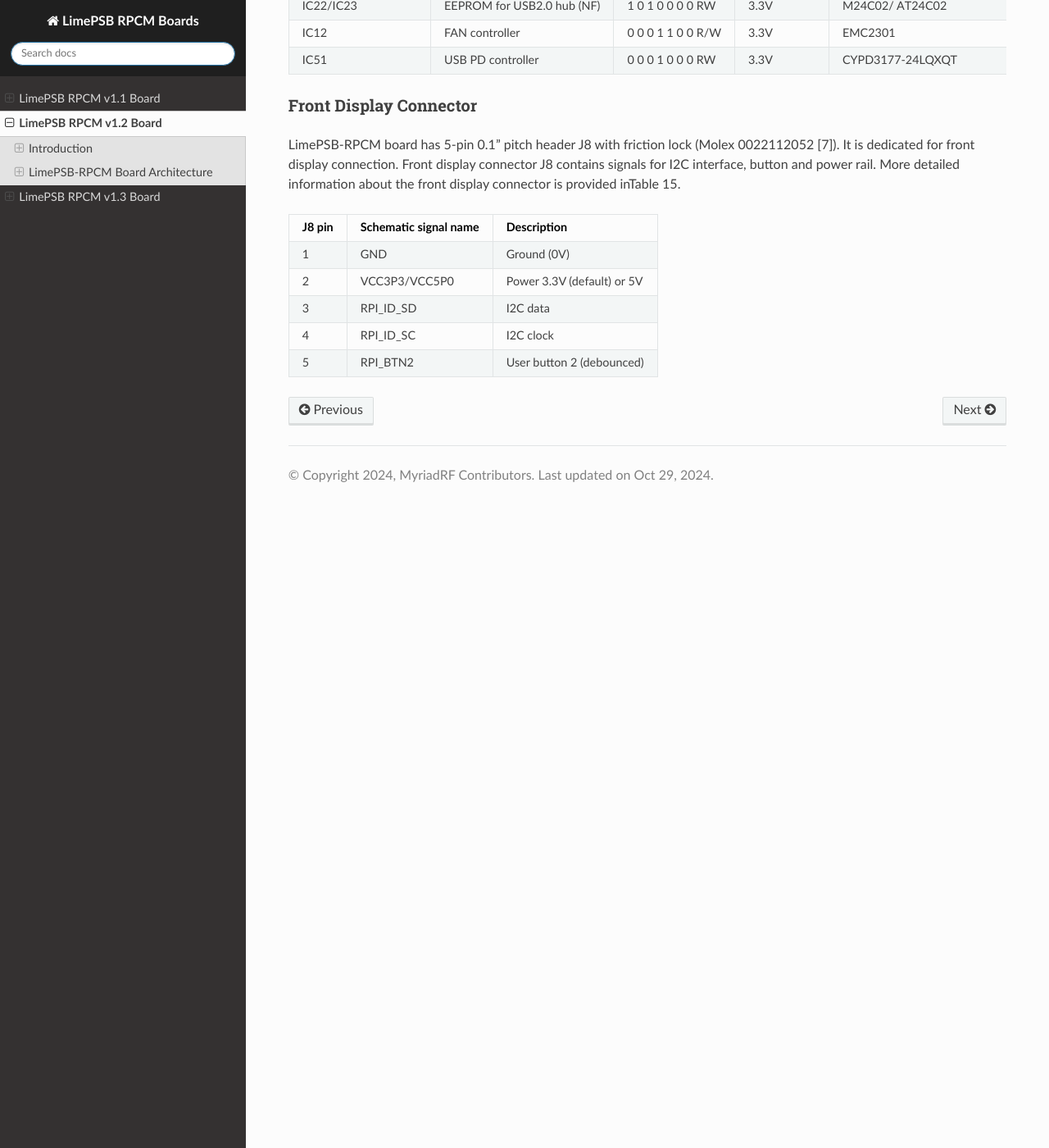
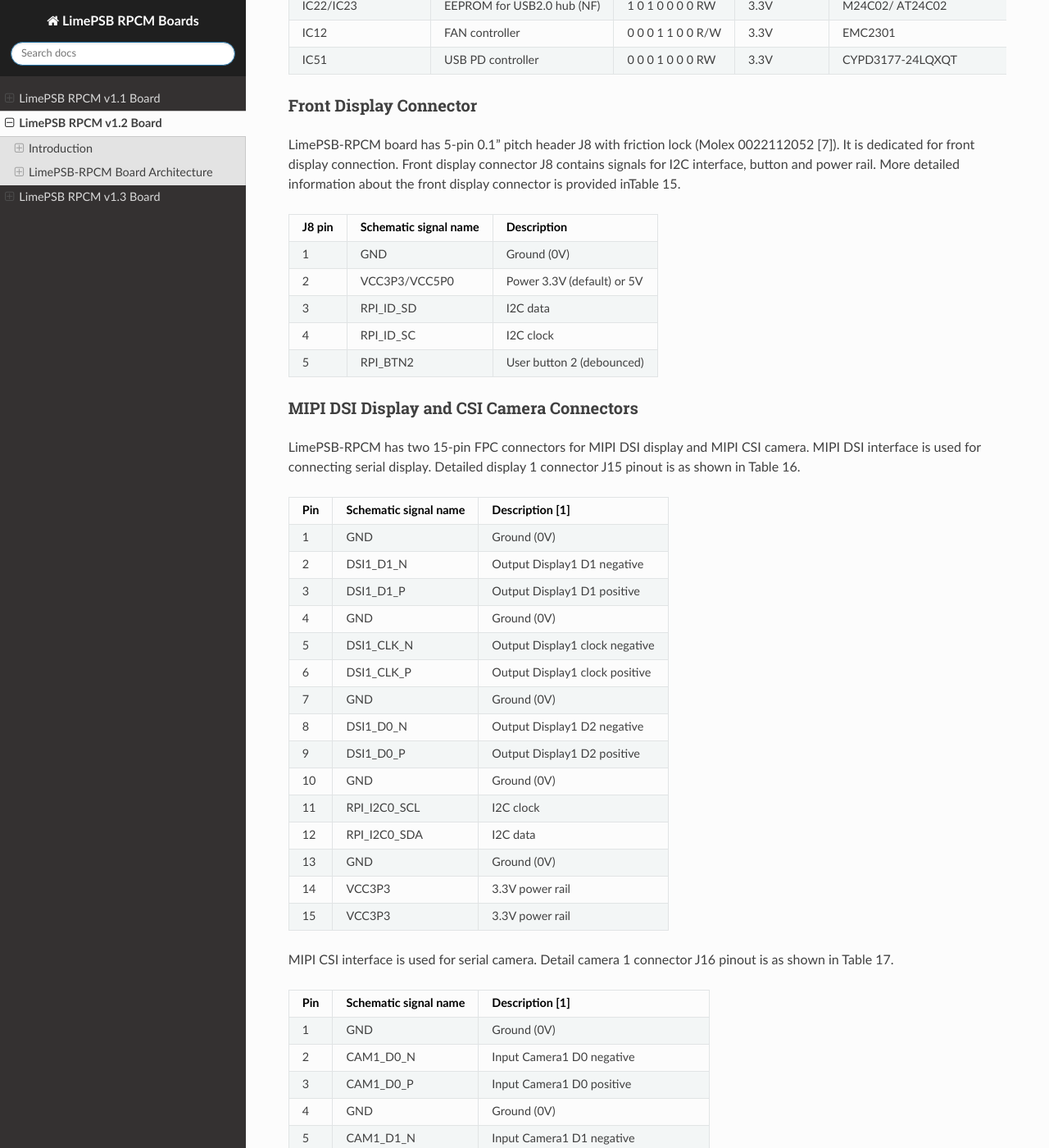
Before and after one commit to myriadrf/LimePSB-RPCM, a Sphinx documentation site: the page built from docs/v1.2/index.rst, in a window 1280 px wide and 1400 px high, scrolled down 21501 px. Shown: the whole window at 82% size. Built offline with Sphinx 7.4.7 and the Read the Docs theme 3.1.0, drawn with Linux system fonts in a browser that asks for light colours; some of the changed text lies outside the part shown.

Commit message:
Added MIPI DSI Display and CSI Camera Connectors chapter

```diff
--- a/docs/v1.2/index.rst
+++ b/docs/v1.2/index.rst
@@ -1117,3 +1117,82 @@
 +------------+---------------------------+----------------------------+
 | 5          | RPI_BTN2                  | User button 2 (debounced)  |
 +------------+---------------------------+----------------------------+
+
+MIPI DSI Display and CSI Camera Connectors
+------------------------------------------
+
+LimePSB-RPCM has two 15-pin FPC connectors for MIPI DSI display and MIPI CSI camera. MIPI DSI interface is used for connecting serial display. Detailed display 1 connector J15 pinout is as shown in Table 16.
+
+.. table:: Table 16 MIPI DSI Display 1 connector (J17) pinout
+
++---------+---------------------------+--------------------------------+
+| **Pin** | **Schematic signal name** | **Description [1]**            |
++=========+===========================+================================+
+| 1       | GND                       | Ground (0V)                    |
++---------+---------------------------+--------------------------------+
+| 2       | DSI1_D1_N                 | Output Display1 D1 negative    |
++---------+---------------------------+--------------------------------+
+| 3       | DSI1_D1_P                 | Output Display1 D1 positive    |
++---------+---------------------------+--------------------------------+
+| 4       | GND                       | Ground (0V)                    |
++---------+---------------------------+--------------------------------+
+| 5       | DSI1_CLK_N                | Output Display1 clock negative |
++---------+---------------------------+--------------------------------+
+| 6       | DSI1_CLK_P                | Output Display1 clock positive |
++---------+---------------------------+--------------------------------+
+| 7       | GND                       | Ground (0V)                    |
++---------+---------------------------+--------------------------------+
+| 8       | DSI1_D0_N                 | Output Display1 D2 negative    |
++---------+---------------------------+--------------------------------+
+| 9       | DSI1_D0_P                 | Output Display1 D2 positive    |
++---------+---------------------------+--------------------------------+
+| 10      | GND                       | Ground (0V)                    |
++---------+---------------------------+--------------------------------+
+| 11      | RPI_I2C0_SCL              | I2C clock                      |
++---------+---------------------------+--------------------------------+
+| 12      | RPI_I2C0_SDA              | I2C data                       |
++---------+---------------------------+--------------------------------+
+| 13      | GND                       | Ground (0V)                    |
++---------+---------------------------+--------------------------------+
+| 14      | VCC3P3                    | 3.3V power rail                |
++---------+---------------------------+--------------------------------+
+| 15      | VCC3P3                    | 3.3V power rail                |
++---------+---------------------------+--------------------------------+
+
+MIPI CSI interface is used for serial camera. Detail camera 1 connector J16 pinout is as shown in Table 17.
+
+.. table:: Table 17 MIPI CSI Camera 1 connector pinout
+
++---------+---------------------------+----------------------------------------+
+| **Pin** | **Schematic signal name** | **Description [1]**                    |
++=========+===========================+========================================+
+| 1       | GND                       | Ground (0V)                            |
++---------+---------------------------+----------------------------------------+
+| 2       | CAM1_D0_N                 | Input Camera1 D0 negative              |
++---------+---------------------------+----------------------------------------+
+| 3       | CAM1_D0_P                 | Input Camera1 D0 positive              |
++---------+---------------------------+----------------------------------------+
+| 4       | GND                       | Ground (0V)                            |
++---------+---------------------------+----------------------------------------+
+| 5       | CAM1_D1_N                 | Input Camera1 D1 negative              |
++---------+---------------------------+----------------------------------------+
+| 6       | CAM1_D1_P                 | Input Camera1 D1 positive              |
++---------+---------------------------+----------------------------------------+
+| 7       | GND                       | Ground (0V)                            |
++---------+---------------------------+----------------------------------------+
+| 8       | CAM1_CLK_N                | Input Camera1 clock negative           |
++---------+---------------------------+----------------------------------------+
+| 9       | CAM1_CLK_P                | Input Camera1 clock positive           |
++---------+---------------------------+----------------------------------------+
+| 10      | GND                       | Ground (0V)                            |
++---------+---------------------------+----------------------------------------+
+| 11      | CAM1_GPIO0                | Typically used to shut down the camera |
++---------+---------------------------+----------------------------------------+
+| 12      | CAM1_GPIO1                | NC                                     |
++---------+---------------------------+----------------------------------------+
+| 13      | RPI_I2C0_SCL              | I2C clock                              |
++---------+---------------------------+----------------------------------------+
+| 14      | RPI_I2C0_SDA              | I2C data                               |
++---------+---------------------------+----------------------------------------+
+| 15      | VCC3P3                    | 3.3V power rail                        |
++---------+---------------------------+----------------------------------------+
```
